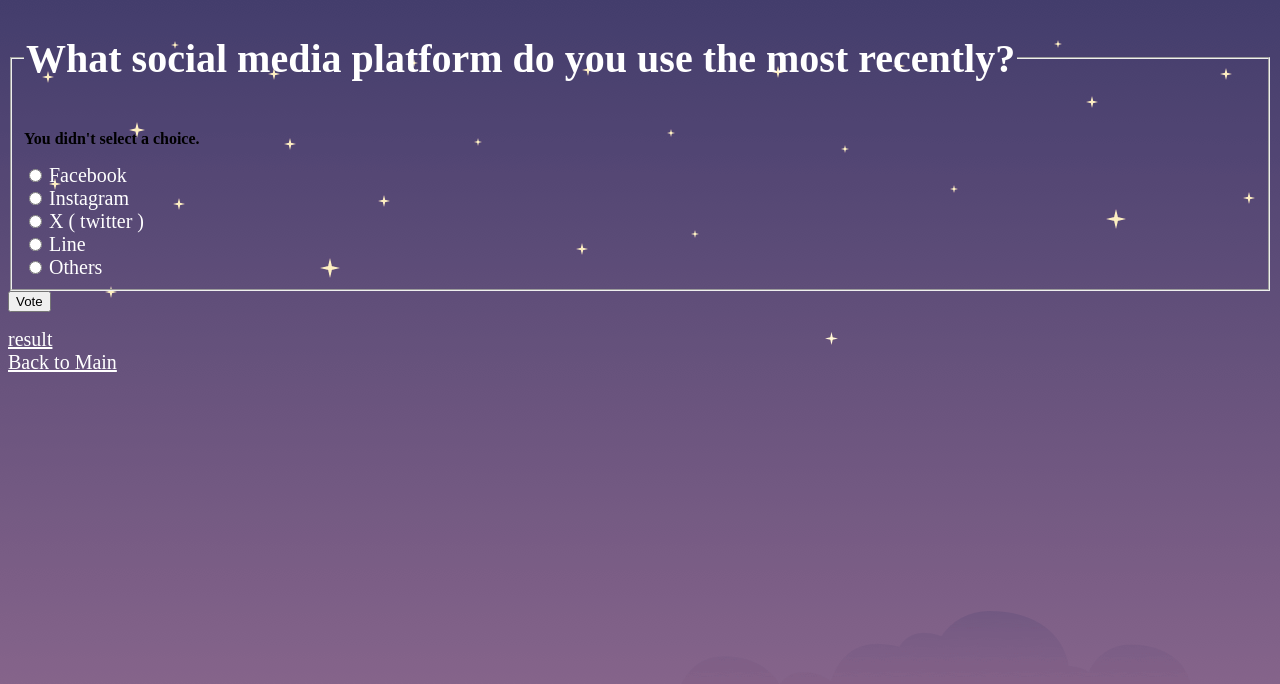
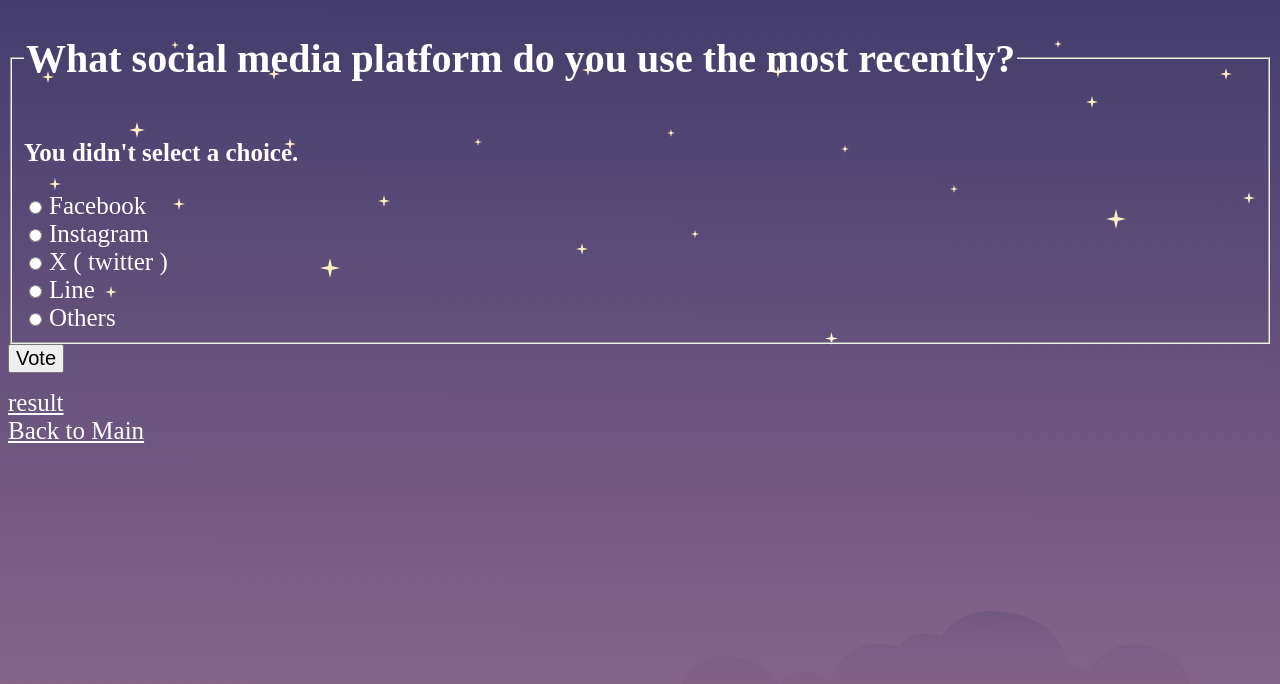
Before and after one commit to Kongkawee/ku-polls, a Django app: page /polls/6/vote/ in a window 1280 px wide. Shown: the top 684 px of the page. Run offline with Django 4.2, Linux system fonts and the light colour scheme; data comes from the database, SQL or seed files in the repository.

Commit message:
improve appearance

```diff
--- a/polls/static/polls/style.css
+++ b/polls/static/polls/style.css
@@ -1,7 +1,3 @@
-li a {
-    color: white;
-}
-
 .title {
     color: white;
     font-size: 40px;
@@ -11,12 +7,17 @@
     background: white url("images/background.png") no-repeat;
 }
 
-.poll-item {
-    margin-bottom: 20px;
+.choice {
+    color: white;
     font-size: 25px;
 }
 
-.choice {
-    color: white;
+.message {
+    color: red;
     font-size: 20px;
 }
+
+.button {
+    color: black;
+    font-size: 20px;
+}
--- a/polls/templates/polls/detail.html
+++ b/polls/templates/polls/detail.html
@@ -6,13 +6,15 @@
 {% csrf_token %}
 <fieldset>
     <legend><h1 class="title">{{ question.question_text }}</h1></legend>
-    {% if error_message %}<p><strong>{{ error_message }}</strong></p>{% endif %}
+    {% if error_message %}
+        <p class="choice"><strong>{{ error_message }}</strong></p>
+    {% endif %}
     {% for choice in question.choice_set.all %}
-        <input type="radio" name="choice" id="choice{{ forloop.counter }}" value="{{ choice.id }}">
+        <input type="radio" name="choice" id="choice{{ forloop.counter }}" value="{{ choice.id }}" class="button">
         <label for="choice{{ forloop.counter }}" class="choice">{{ choice.choice_text }}</label><br>
     {% endfor %}
 </fieldset>
-<input type="submit" value="Vote">
+    <input type="submit" value="Vote" class="button">
 </form>
 <a href="/polls/{{ question.id }}/results/" class="choice"> result </a><br>
 <a href="/polls/" class="choice">Back to Main</a>
```
Also changed, not shown: polls/templates/polls/index.html (+17 -9 lines), polls/views.py (line endings or trailing spaces).
